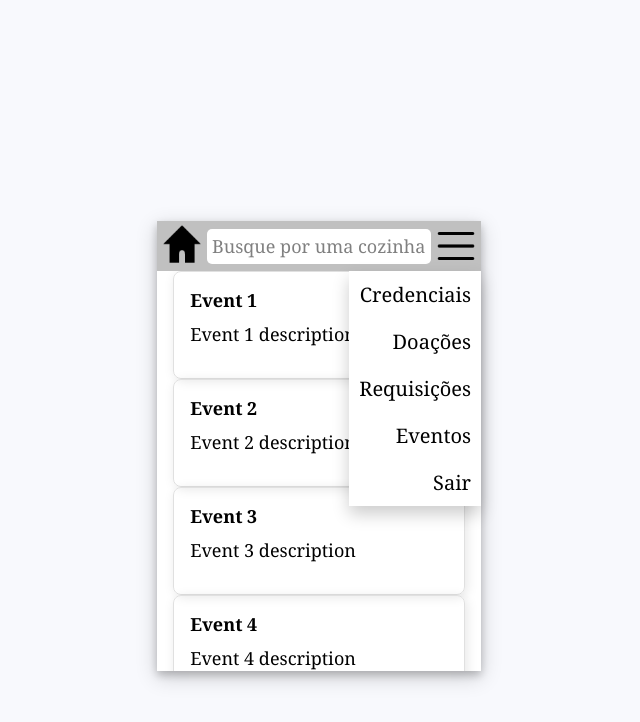
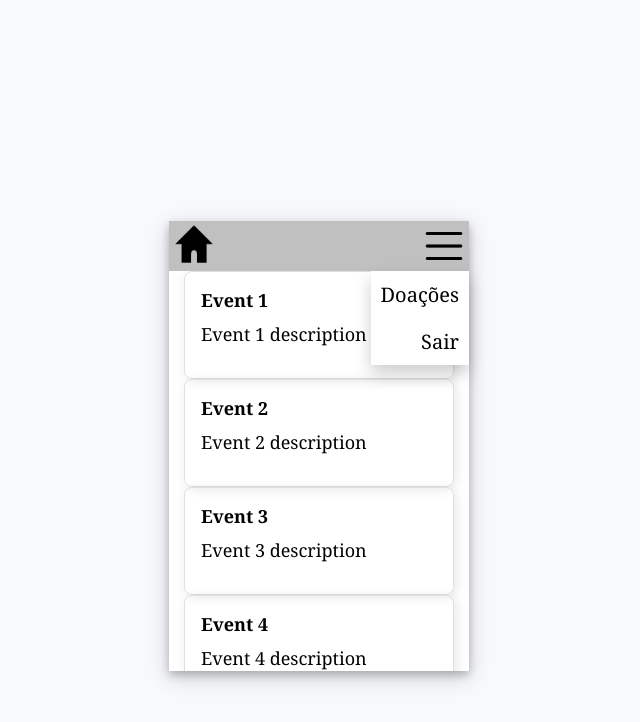
Before and after one commit to izaias-saturnino/tf-engenharia-software, a React (Create React App) app in the folder client-app/: page / in a window 1280 px wide. Both pictures are taken after a click on the button 777 px from the left and 246 px from the top of the page. Shown: the top 722 px of the page, without its empty margins (321-961 px from the left). Built offline with nearby package versions, Linux system fonts and the light colour scheme.

Commit message:
Update UpperMenu.js

```diff
--- a/client-app/src/components/UpperMenu.js
+++ b/client-app/src/components/UpperMenu.js
@@ -4,7 +4,10 @@
 import { useNavigate, useLocation, Link } from 'react-router-dom';
 
 const UpperMenu = (props) => {
-    const userType = "doador";
+
+    const state = { ...localStorage };
+
+    const userType = state.utype;
     const [isBurgerMenuOpen, setIsBurgerMenuOpen] = useState(false);
 
     const toggleBurgerMenu = () => {
@@ -44,22 +47,23 @@
                     <div className="burger-menu-dropdown">
 
                         {userType === "doador" && (
-                        <Link to="/profile">
-                            <button className="burger-dropdown-menu-button">Credenciais</button>
-                        </Link>)}
-
-                        {userType === "cozinha solidária" && (
                             <button className="burger-dropdown-menu-button">Perfil</button>)}
 
                         <button className="burger-dropdown-menu-button">Doações</button>
 
-                        {userType === "doador" && (
+                        {userType === "cozinha solidária" && (
                         <button className="burger-dropdown-menu-button">Requisições</button>)}
 
-                        {userType === "doador" && (
+                        {userType === "cozinha solidária" && (
                         <button className="burger-dropdown-menu-button">Eventos</button>)}
 
+                        {userType === "doador" && (
+                        <Link to="/modify_profile">
+                            <button className="burger-dropdown-menu-button">Credenciais</button>
+                        </Link>)}
+
                         <Link to="/login">
+                            {/*TODO add function that clears local state*/}
                             <button className="burger-dropdown-menu-button">Sair</button>
                         </Link>
 
```
